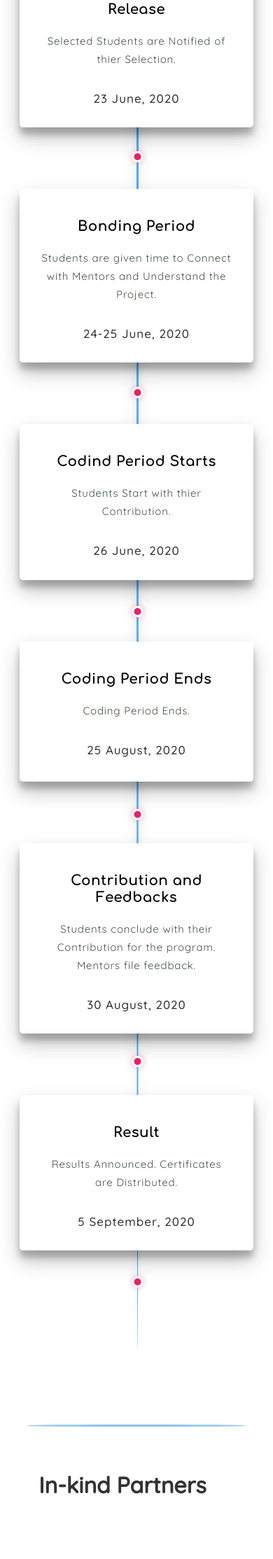
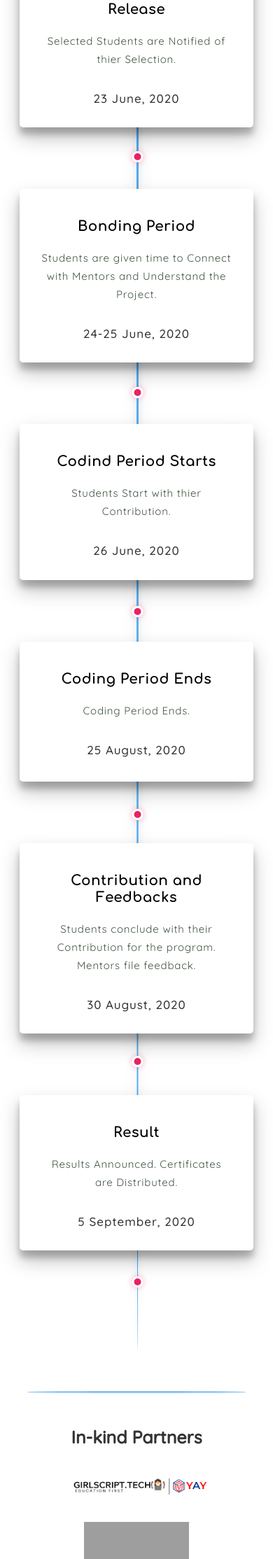
Before and after one commit to Mahir-G/psoc2020, a Django app: template projects/templates/projects/main.html in a window 390 px wide. Shown: the part 4272-6500 px from the top of the page at 70% size. Run offline with Django 3.2, Linux system fonts and the light colour scheme; the template is opened without the code that fills it, so the values that code supplies are empty; the visitor is signed in with stand-in values (Sample User, id 1); some libraries are stand-ins or nearby versions; some web fonts are replaced; grey boxes are pictures that could not be loaded.

Commit message:
Made the changes responsive

```diff
--- a/mentors/static/mentors/css/conduct.css
+++ b/mentors/static/mentors/css/conduct.css
@@ -93,7 +93,34 @@ hr {
     color: #ccc;
 }
 
+@media only screen and (max-width:992px) {
+    .partners {
+        margin: 0rem auto 2rem;
+    }
+    hr {
+        margin-bottom: 0rem;
+    }
+    .partners img {
+        width: 150px;
+    }
+    .g-tech img {
+        width: 300px;
+    }
+    .partners h2 {
+        transform: none;
+        margin-bottom: 2rem;
+        margin-top: 3rem;
+    }
+    .image-control {
+        margin-bottom: 1rem;
+    }
+}
+
 @media only screen and (max-width:502px) {
+    .image-control {
+        margin-top: 0;
+        margin-bottom: 0rem;
+    }
     .conduct-head h1 {
         font-size: 30px;
     }
@@ -120,11 +147,19 @@ hr {
     .partners {
         width: 80%;
     }
-    .partners h1 {
-        font-size: 28px;
-        margin-bottom: 1rem;
+    hr {
+        margin-top: 0;
     }
     .partners img {
+        width: 150px;
+    }
+    .g-tech img {
         width: 200px;
     }
+    .partners h2 {
+        font-size: 25px;
+    }
+    .image-control {
+        margin-bottom: 1.5rem;
+    }
 }
```
